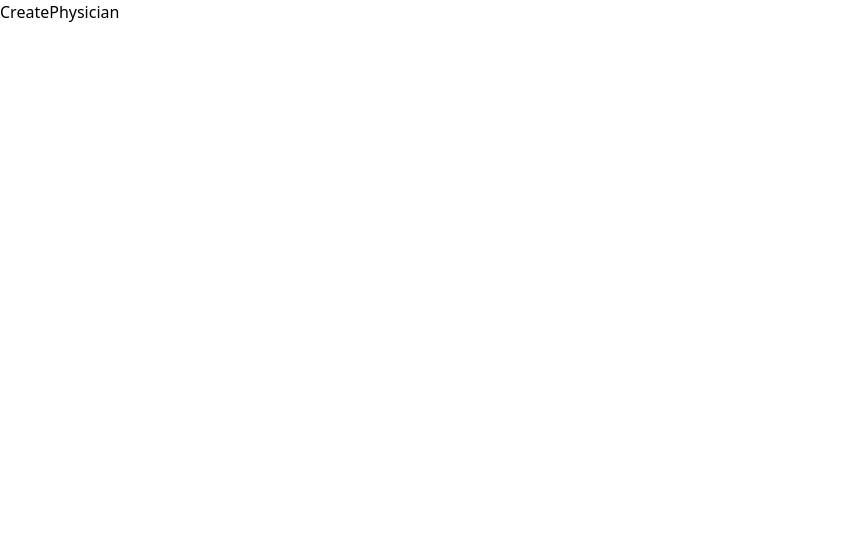
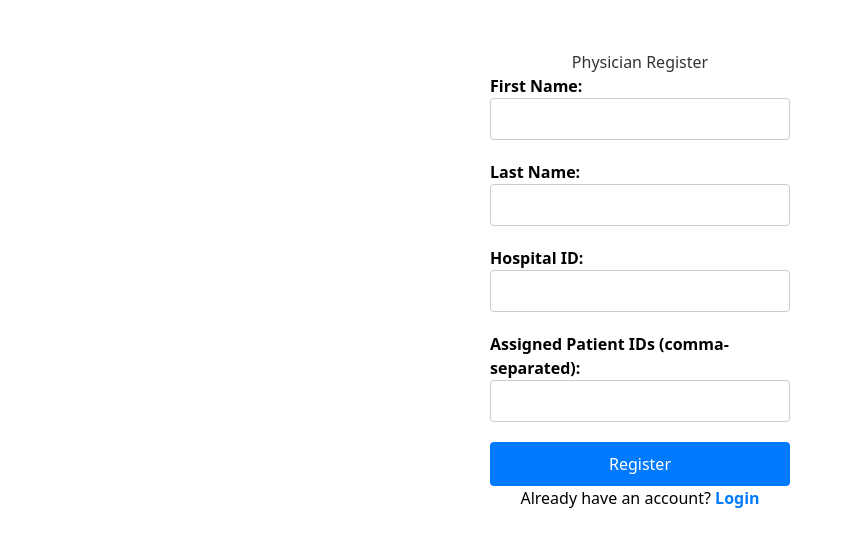
Before and after one commit to TopazFist/comp-413-border-detection, a React (Vite) app in the folder frontend/: page /registerphysician in a window 1280 px wide. Shown: the top 546 px of the page, without its empty margins (0-852 px from the left). Built offline with nearby package versions, Linux system fonts and the light colour scheme.

Commit message:
physician registratoni

```diff
--- a/frontend/src/pages/CreatePhysician.jsx
+++ b/frontend/src/pages/CreatePhysician.jsx
@@ -1,9 +1,76 @@
-import React from 'react'
+import React, { useState } from 'react';
+import axios from 'axios';
+import { Link } from 'react-router-dom';
+import './Register.css';
 
-const CreatePhysician = () => {
+const PhysicianRegister = () => {
+  const [firstName, setFirstName] = useState('');
+  const [lastName, setLastName] = useState('');
+  const [hospitalId, setHospitalId] = useState('');
+  const [assignedPatientIds, setAssignedPatientIds] = useState([]);
+  const [error, setError] = useState('');
+
+  const handleFirstNameChange = (e) => {
+    setFirstName(e.target.value);
+  };
+
+  const handleLastNameChange = (e) => {
+    setLastName(e.target.value);
+  };
+
+  const handleHospitalIdChange = (e) => {
+    setHospitalId(e.target.value);
+  };
+
+  const handleAssignedPatientIdsChange = (e) => {
+    const patientIds = e.target.value.split(',').map((id) => id.trim());
+    setAssignedPatientIds(patientIds);
+  };
+
+  const handleSubmit = async (e) => {
+    e.preventDefault();
+    try {
+      const response = await axios.post('http://localhost:3001/physicians', {
+        firstName,
+        lastName,
+        hospitalId,
+        assignedPatientIds,
+      });
+
+      console.log('Physician registration successful:', response.data);
+      // Redirect or perform additional actions
+    } catch (error) {
+      setError('Physician registration failed. Please try again.');
+      console.error('Registration error:', error);
+    }
+  };
+
   return (
-    <div>CreatePhysician</div>
-  )
-}
+    <div className="register-container">
+      <h2>Physician Register</h2>
+      <form onSubmit={handleSubmit}>
+        <div className="input-container">
+          <label>First Name:</label>
+          <input type="text" value={firstName} onChange={handleFirstNameChange} />
+        </div>
+        <div className="input-container">
+          <label>Last Name:</label>
+          <input type="text" value={lastName} onChange={handleLastNameChange} />
+        </div>
+        <div className="input-container">
+          <label>Hospital ID:</label>
+          <input type="text" value={hospitalId} onChange={handleHospitalIdChange} />
+        </div>
+        <div className="input-container">
+          <label>Assigned Patient IDs (comma-separated):</label>
+          <input type="text" value={assignedPatientIds.join(', ')} onChange={handleAssignedPatientIdsChange} />
+        </div>
+        <button type="submit">Register</button>
+        {error && <div className="error-message">{error}</div>}
+      </form>
+      <p>Already have an account? <Link to="/login" className="login-link">Login</Link></p>
+    </div>
+  );
+};
 
-export default CreatePhysician
+export default PhysicianRegister;
```
